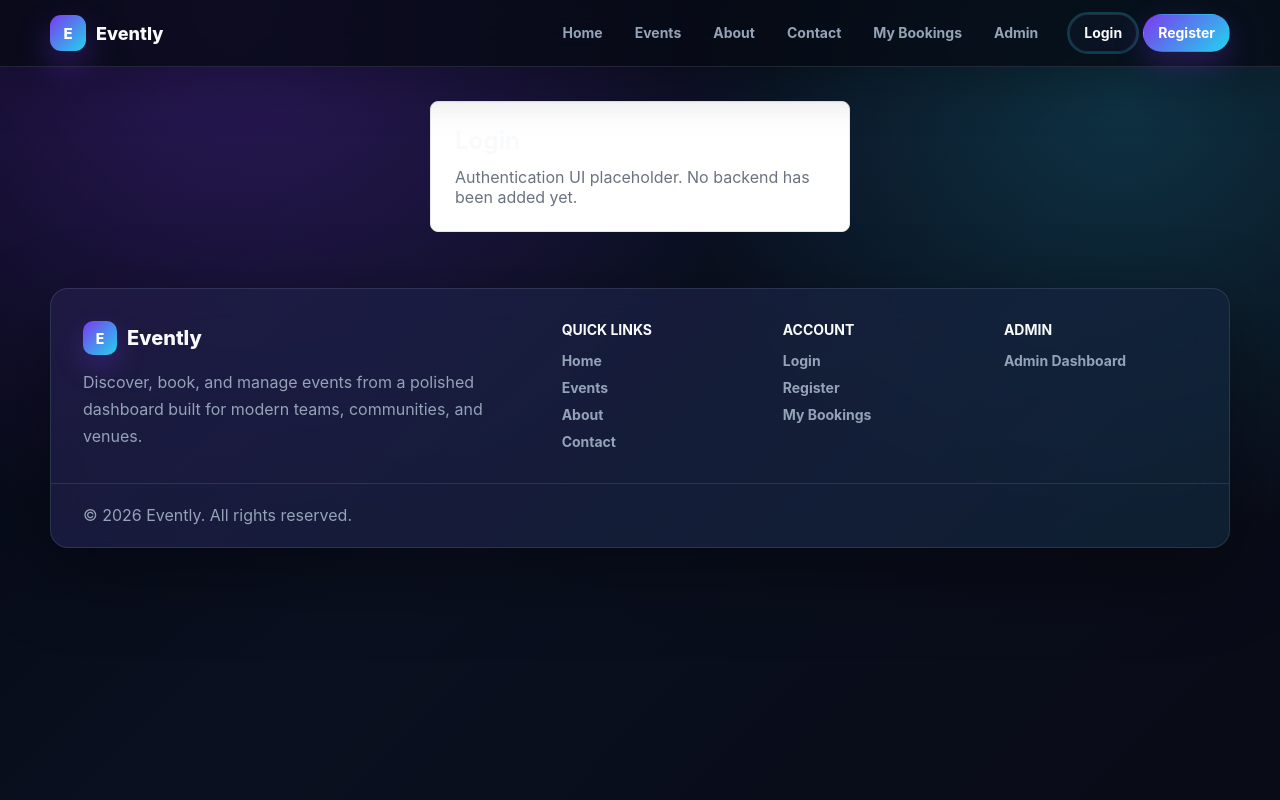
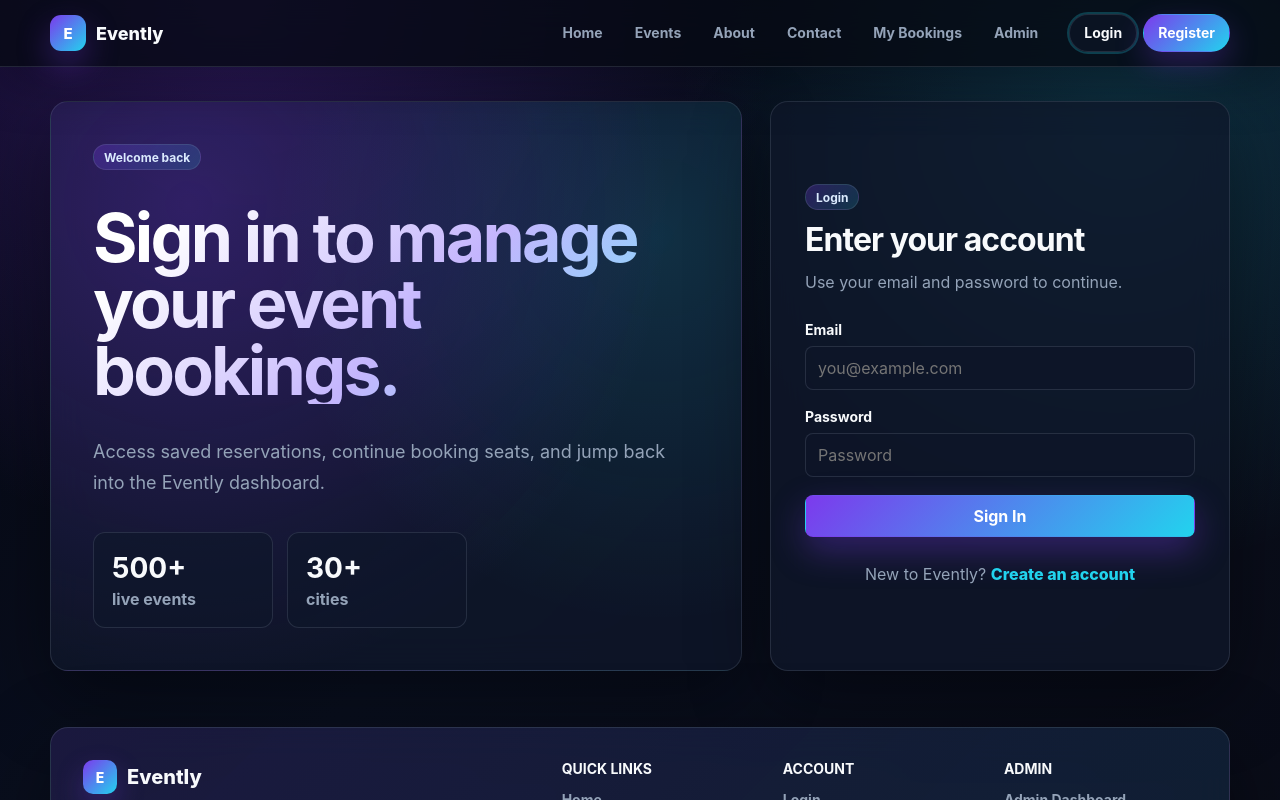
Before and after one commit to kris-985/event-booking, an Angular app: page /login in a window 1280 px wide. Shown: the top 800 px of the page. Built offline with nearby package versions, Linux system fonts and the light colour scheme.

Commit message:
feat: implement login page with form validation and error handling

```diff
--- a/src/app/features/auth/pages/login/login.html
+++ b/src/app/features/auth/pages/login/login.html
@@ -1,6 +1,61 @@
 <section class="auth-page">
-  <div class="panel">
-    <h1>Login</h1>
-    <p>Authentication UI placeholder. No backend has been added yet.</p>
+  <aside class="auth-panel">
+    <span class="badge">Welcome back</span>
+    <h1>Sign in to manage your event bookings.</h1>
+    <p>
+      Access saved reservations, continue booking seats, and jump back into the Evently dashboard.
+    </p>
+
+    <div class="auth-panel__stats">
+      <div>
+        <strong>500+</strong>
+        <span>live events</span>
+      </div>
+      <div>
+        <strong>30+</strong>
+        <span>cities</span>
+      </div>
+    </div>
+  </aside>
+
+  <div class="login-card">
+    <div class="login-card__header">
+      <span class="badge">Login</span>
+      <h2>Enter your account</h2>
+      <p>Use your email and password to continue.</p>
+    </div>
+
+    <form [formGroup]="loginForm" (ngSubmit)="submit()" novalidate>
+      <label>
+        <span>Email</span>
+        <input class="input" type="email" formControlName="email" placeholder="you@example.com" />
+        @if (hasError('email', 'required')) {
+          <small>Email is required.</small>
+        } @else if (hasError('email', 'email')) {
+          <small>Enter a valid email address.</small>
+        }
+      </label>
+
+      <label>
+        <span>Password</span>
+        <input class="input" type="password" formControlName="password" placeholder="Password" />
+        @if (hasError('password', 'required')) {
+          <small>Password is required.</small>
+        }
+      </label>
+
+      @if (errorMessage) {
+        <p class="error-message">{{ errorMessage }}</p>
+      }
+
+      <button class="btn btn-primary" type="submit" [disabled]="isLoading">
+        {{ isLoading ? 'Signing in...' : 'Sign In' }}
+      </button>
+    </form>
+
+    <p class="register-link">
+      New to Evently?
+      <a routerLink="/register">Create an account</a>
+    </p>
   </div>
 </section>
--- a/src/app/features/auth/pages/login/login.scss
+++ b/src/app/features/auth/pages/login/login.scss
@@ -1,21 +1,165 @@
 .auth-page {
   display: grid;
-  place-items: center;
+  grid-template-columns: minmax(0, 1fr) minmax(360px, 460px);
+  gap: 28px;
+  align-items: stretch;
+  min-height: calc(100vh - 230px);
 }
 
-.panel {
-  width: min(420px, 100%);
-  padding: 24px;
-  background: #ffffff;
-  border: 1px solid #e5e7eb;
-  border-radius: 8px;
+.auth-panel,
+.login-card {
+  background: var(--color-surface);
+  border: 1px solid var(--color-border);
+  border-radius: var(--radius-lg);
+  box-shadow: var(--shadow-soft);
+  backdrop-filter: blur(18px);
 }
 
-h1 {
-  margin: 0 0 12px;
+.auth-panel {
+  display: flex;
+  flex-direction: column;
+  justify-content: space-between;
+  gap: 32px;
+  min-height: 560px;
+  padding: 42px;
+  background:
+    radial-gradient(circle at 20% 18%, rgba(124, 58, 237, 0.28), transparent 30rem),
+    radial-gradient(circle at 88% 24%, rgba(34, 211, 238, 0.14), transparent 24rem),
+    var(--color-surface);
 }
 
-p {
-  color: #6b7280;
+.auth-panel h1 {
+  max-width: 720px;
   margin: 0;
+  font-size: clamp(42px, 6vw, 68px);
+  line-height: 0.98;
+  letter-spacing: -0.04em;
+  background: linear-gradient(135deg, #ffffff 12%, #c4b5fd 54%, #67e8f9 100%);
+  background-clip: text;
+  -webkit-text-fill-color: transparent;
 }
+
+.auth-panel p,
+.login-card p {
+  margin: 0;
+  color: var(--color-muted);
+  line-height: 1.7;
+}
+
+.auth-panel p {
+  max-width: 620px;
+  font-size: 18px;
+}
+
+.auth-panel__stats {
+  display: grid;
+  grid-template-columns: repeat(2, minmax(0, 180px));
+  gap: 14px;
+}
+
+.auth-panel__stats div {
+  display: grid;
+  gap: 4px;
+  padding: 18px;
+  background: rgba(15, 23, 42, 0.62);
+  border: 1px solid var(--color-border);
+  border-radius: var(--radius-md);
+}
+
+.auth-panel__stats strong {
+  color: var(--color-text);
+  font-size: 28px;
+}
+
+.auth-panel__stats span {
+  color: var(--color-muted);
+  font-weight: 700;
+}
+
+.login-card {
+  display: grid;
+  align-content: center;
+  gap: 24px;
+  padding: 34px;
+}
+
+.login-card__header {
+  display: grid;
+  gap: 10px;
+}
+
+.login-card h2 {
+  margin: 0;
+  color: var(--color-text);
+  font-size: 32px;
+  letter-spacing: -0.03em;
+}
+
+form {
+  display: grid;
+  gap: 18px;
+}
+
+label {
+  display: grid;
+  gap: 8px;
+}
+
+label span {
+  color: var(--color-text);
+  font-size: 14px;
+  font-weight: 750;
+}
+
+small,
+.error-message {
+  color: #fca5a5;
+}
+
+small {
+  font-size: 13px;
+}
+
+.error-message {
+  margin: 0;
+  padding: 12px 14px;
+  background: rgba(239, 68, 68, 0.12);
+  border: 1px solid rgba(239, 68, 68, 0.22);
+  border-radius: var(--radius-sm);
+}
+
+button[disabled] {
+  cursor: wait;
+  opacity: 0.72;
+}
+
+.register-link {
+  text-align: center;
+}
+
+.register-link a {
+  color: var(--color-accent);
+  font-weight: 800;
+  text-decoration: none;
+}
+
+@media (max-width: 900px) {
+  .auth-page {
+    grid-template-columns: 1fr;
+  }
+
+  .auth-panel {
+    min-height: auto;
+  }
+}
+
+@media (max-width: 560px) {
+  .auth-panel,
+  .login-card {
+    padding: 24px;
+  }
+
+  .auth-panel__stats {
+    grid-template-columns: 1fr;
+  }
+}
--- a/src/app/features/auth/pages/login/login.ts
+++ b/src/app/features/auth/pages/login/login.ts
@@ -1,9 +1,54 @@
-import { Component } from '@angular/core';
+import { Component, inject } from '@angular/core';
+import { FormBuilder, ReactiveFormsModule, Validators } from '@angular/forms';
+import { Router, RouterLink } from '@angular/router';
+
+import { AuthService } from '../../../../core/services/auth.service';
 
 @Component({
   selector: 'app-login',
   standalone: true,
+  imports: [ReactiveFormsModule, RouterLink],
   templateUrl: './login.html',
   styleUrl: './login.scss'
 })
-export class Login {}
+export class Login {
+  protected isLoading = false;
+  protected errorMessage = '';
+
+  private readonly authService = inject(AuthService);
+  private readonly formBuilder = inject(FormBuilder);
+  private readonly router = inject(Router);
+
+  protected readonly loginForm = this.formBuilder.nonNullable.group({
+    email: ['', [Validators.required, Validators.email]],
+    password: ['', Validators.required]
+  });
+
+  protected submit(): void {
+    this.errorMessage = '';
+
+    if (this.loginForm.invalid) {
+      this.loginForm.markAllAsTouched();
+      return;
+    }
+
+    this.isLoading = true;
+
+    this.authService.login(this.loginForm.getRawValue()).subscribe({
+      next: () => {
+        this.isLoading = false;
+        void this.router.navigate(['/events']);
+      },
+      error: () => {
+        this.errorMessage = 'Invalid email or password.';
+        this.isLoading = false;
+      }
+    });
+  }
+
+  protected hasError(controlName: keyof typeof this.loginForm.controls, error: string): boolean {
+    const control = this.loginForm.controls[controlName];
+
+    return control.hasError(error) && (control.dirty || control.touched);
+  }
+}
```
